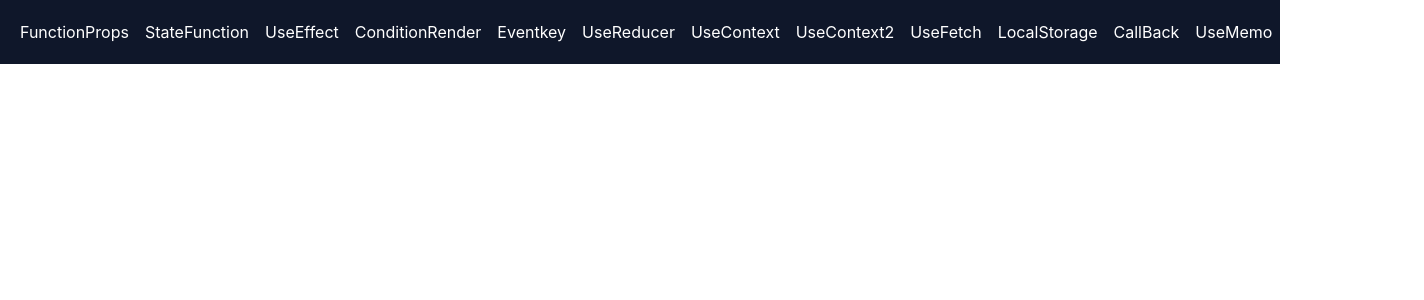
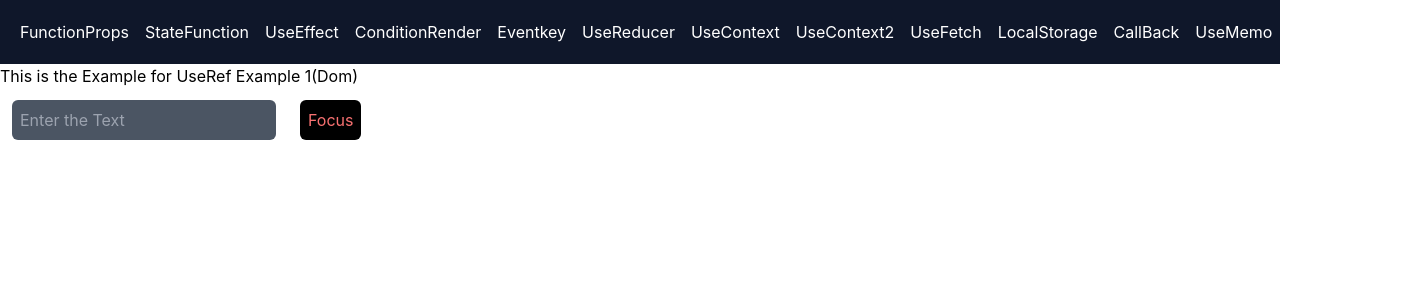
Before and after one commit to Suchith6361/react-coding, a React (Create React App) app: page /useRef in a window 1280 px wide. Shown: the top 300 px of the page, 1424 px wide, since content can reach past the window. Built offline with nearby package versions, Linux system fonts and the light colour scheme.

Commit message:
added UseRef Example

```diff
--- a/src/App.js
+++ b/src/App.js
@@ -11,6 +11,8 @@ import ExampleUseEffect2 from './pages/ExampleUseEffect2';
 import LocalStorageExample from './pages/LocalStorageExample';
 import ButtonParent from './pages/ButtonParent';
 import UseMemo from './pages/UseMemo';
+import UseRef from './pages/UseRef';
+import UseRef2 from './pages/UseRef2';
 
 const UseReducer=React.lazy(()=>import('./pages/UseReducer'));
 const UseEffect=React.lazy(()=>import('./pages/ExampleUseEffect'));
@@ -36,6 +38,8 @@ return(
 <Route path='/UseRed' element={<Suspense fallback={<h1>Loading Reducer ......</h1>}><UseReducer/></Suspense>}/>
 <Route path='/callBack' element={<ButtonParent/>} />
 <Route path='/useMemo' element={<UseMemo/>}/>
+<Route path='/useRef' element={<UseRef/>}/>
+<Route path='/useRef2' element={<UseRef2/>}/>
   </Routes>
   </Suspense>
   </BrowserRouter>
--- a/src/components/Navbar.jsx
+++ b/src/components/Navbar.jsx
@@ -44,6 +44,11 @@ const Navbar = () => {
       <Link to="/useMemo">
       <div>UseMemo</div>
       </Link>
+       <Link to="/useRef">
+      <div>UseRef</div>
+      </Link>
+
+      <Link to="/useRef2"><div>UseRef2</div></Link>
     </div>
   );
 };
--- /dev/null
+++ b/src/pages/UseRef.jsx
@@ -0,0 +1,25 @@
+import React, { useRef } from "react";
+
+const UseRef = () => {
+  const myRef = useRef(null);
+
+  const HandleFocus = () => {
+    myRef.current.focus();
+  };
+
+  // Basic useRef Example (Focus Input)
+
+  return (
+    <div>
+      <h1>This is the Example for UseRef Example 1(Dom)</h1>
+      <input ref={myRef} type="text" className="bg-gray-600 text-white p-2 m-3 rounded-md" placeholder="Enter the Text" />
+      <button
+        onClick={HandleFocus}
+        className="p-2 rounded-md m-3 text-center text-red-400 bg-black"
+      >
+        Focus{" "}
+      </button>
+    </div>
+  );
+};
+export default UseRef;
--- /dev/null
+++ b/src/pages/UseRef2.jsx
@@ -0,0 +1,20 @@
+import React, { useState ,useRef} from "react";
+
+const UseRef2 = () => {
+  const [count, setCount] = useState(0);
+  const render=useRef(0);
+
+  render.current=render.current+1;
+
+  //useRef as a Variable (does NOT re-render)
+
+  return (
+    <div>
+      <div className="text-3xl">This Is UseRef 2</div>
+      <div className="text-3xl ml-16">{count}</div>
+      <div>{render.current} Times</div>
+      <button className="bg-green-400 text-white p-2 rounded-full ml-10"  onClick={() => setCount(count + 2)}>Increase</button>
+    </div>
+  );
+};
+export default UseRef2;
```
